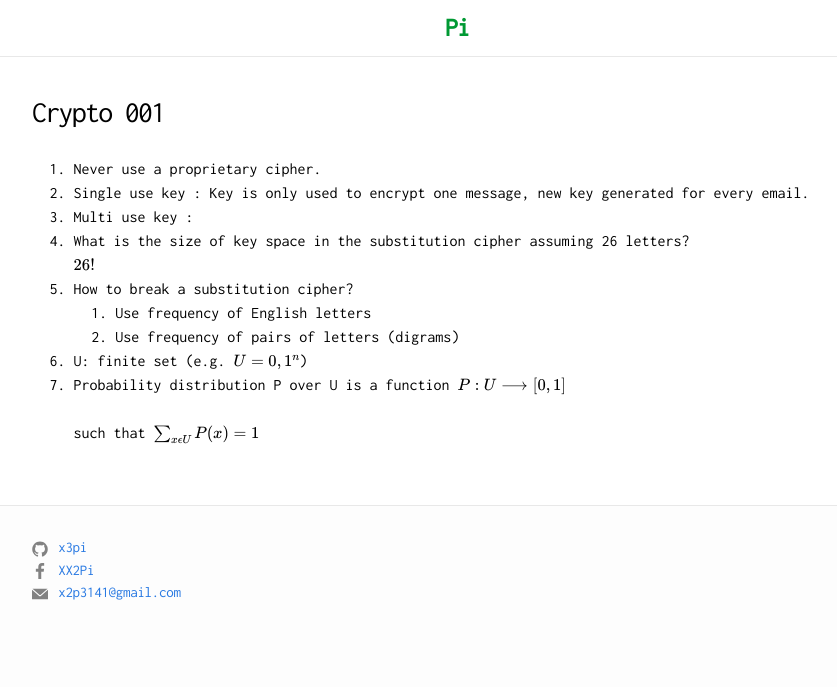
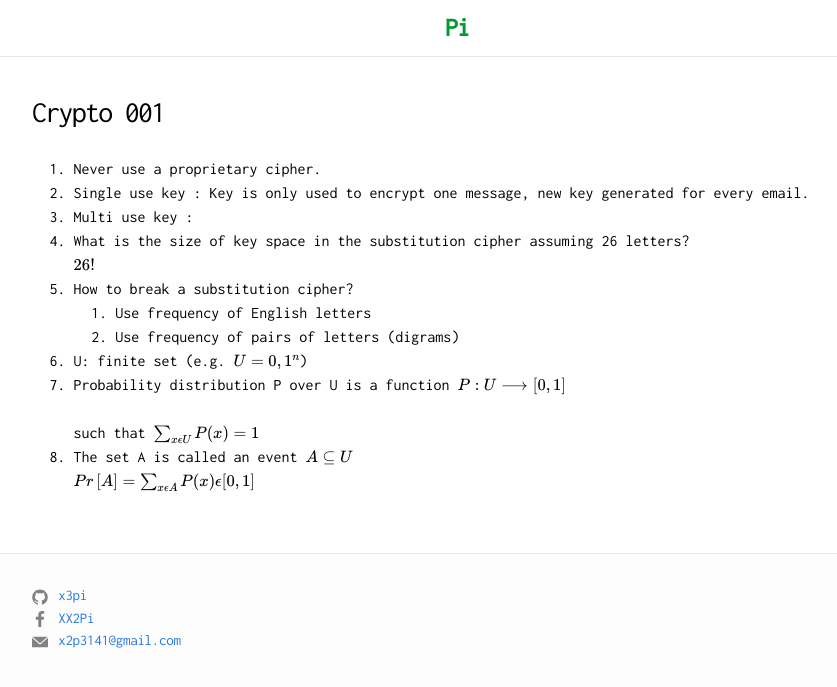
Before and after one commit to x3pi/x3pi.github.io, a Jekyll site: the page built from crypto/crypto-001.md, in a window 1280 px wide. Shown: the top 687 px of the page, without its empty margins (208-1045 px from the left). Built offline with Jekyll 4.4.1, drawn with Linux system fonts in a browser that asks for light colours; nearby versions of some CDN libraries; formulas are drawn with MathJax 3; comment, search, counter and statistics services are not loaded.

Commit message:
Update from Forestry.io - Updated crypto-001.md

```diff
--- a/crypto/crypto-001.md
+++ b/crypto/crypto-001.md
@@ -18,3 +18,6 @@ tags: []
 6. U: finite set (e.g. $$U = {0,1}^n$$)
 7. Probability distribution P over U is a function  $$P: U ⟶ [0,1]$$ <br>
    such that $$\sum_{x\epsilon U}P(x)=1$$
+8. The set A is called an event
+	$$A ⊆ U$$<br>
+    $$Pr\left [ A \right ] = \sum_{x \epsilon A} P(x) \epsilon [0,1]$$
```
Also changed, not shown: .forestry/front_matter/templates/cach-duy-nh-t-d-hi-u-m-t-ng-i-la-ben-ng-i-y-d-lau.yml, .forestry/front_matter/templates/test.yml.
